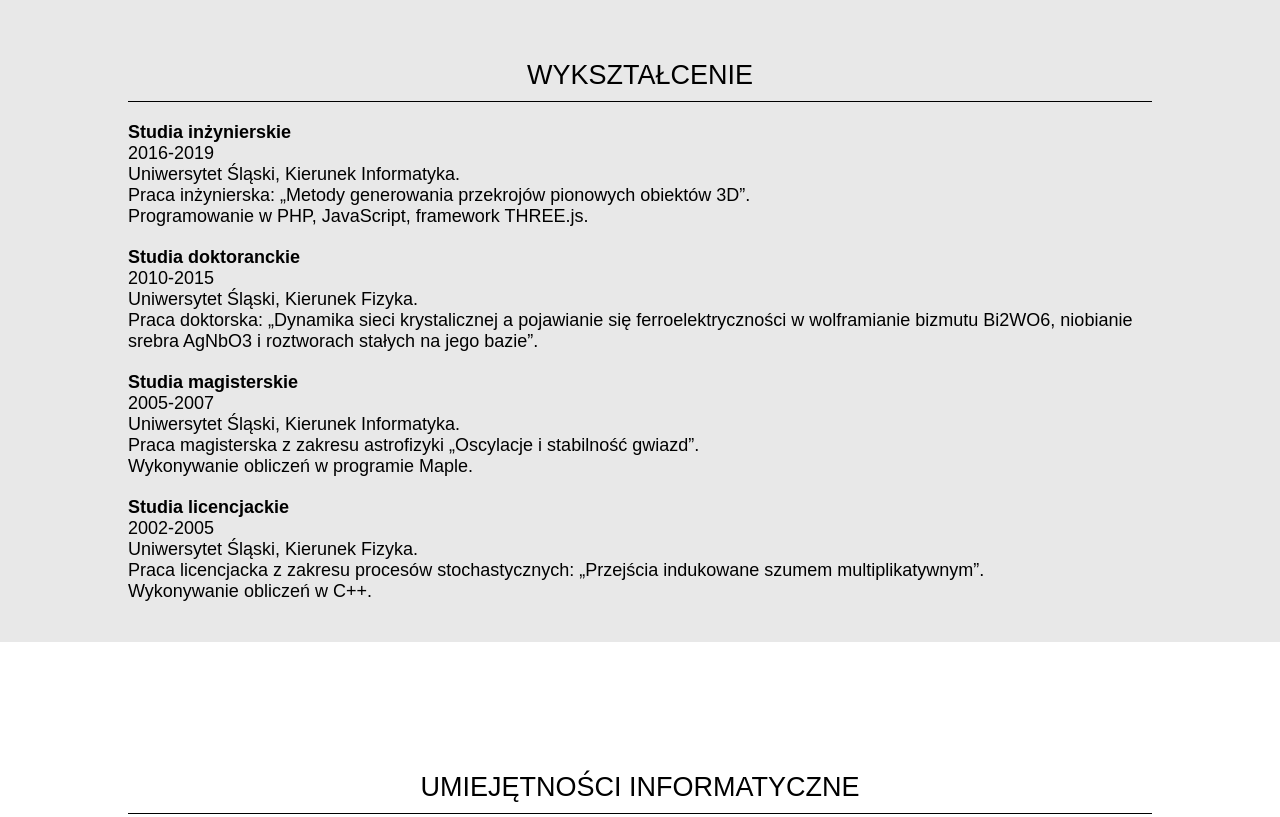
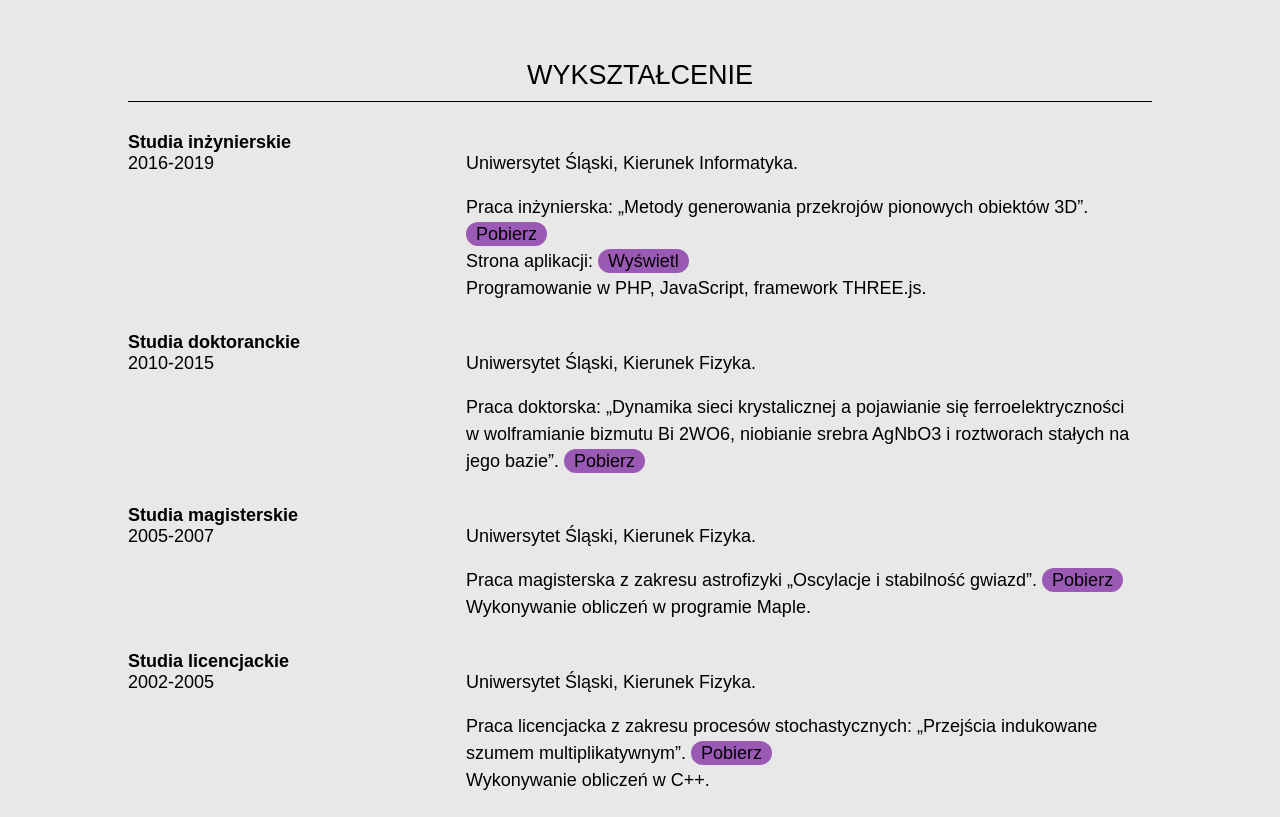
Before and after one commit to AdrianNiewiadomski/stronaWWW, a plain HTML site: page index.html in a window 1280 px wide. Shown: the part 940-1757 px from the top of the page. Drawn offline with Linux system fonts and the light colour scheme.

Commit message:
Poprawiono widok sekcji wykształcenie. Wprowadzono kolumny. Dodano linki do plików potwierdzających wykształcenie. Dodano komentarze ułatwiające poruszanie się w dokumencie html. Dodano plik .gitignore.

```diff
--- a/css/style.css
+++ b/css/style.css
@@ -1,6 +1,7 @@
 /*
     ametyst: #9b59b6;
     midnightblue: #2c3e50;
+    carrot:    #e67e22;
  */
 
 *{
@@ -101,7 +102,8 @@ section h1{
     text-align: center;
 }
 article{
-    margin-top: 20px;
+    margin-top: 30px;
+    margin-bottom: 30px;
 }
 article h2{
     font-size: 100%;
@@ -132,3 +134,31 @@ span.bold{
 .margin{
     height: 90px;
 }
+
+article .col_1_of_3 {
+    float: left;
+    width: 33%;
+}
+article .col_2_of_3 {
+    float: left;
+    width: 66%;
+}
+article .col_2_of_3 h3{
+    font-weight: normal;
+    margin-bottom: 20px;
+}
+article .col_2_of_3 p{
+    line-height: 150%;
+}
+article .col_2_of_3 a {
+    text-decoration: none;
+    background-color: #9b59b6;
+    color: #000;
+    padding: 2px 10px;
+    border-radius: 20px;
+    transition: background-color 0.5s, color 0.5s;
+}
+article .col_2_of_3 a:hover{
+    background-color: #e67e22;
+    color: #fff;
+}
--- a/index.html
+++ b/index.html
@@ -10,6 +10,7 @@
         <script src="https://kit.fontawesome.com/64f7cfc6e1.js" crossorigin="anonymous"></script>
     </head>
     <body>
+        <!-- menu -->
         <div id="home"></div>
         <header class="sticky">
             <div class="logo">
@@ -36,7 +37,9 @@
                 </ul>
             </nav>
         </header>
+        <!-- koniec menu -->
 
+        <!-- sekcja home-->
         <section class="home">
             <div class="container">
                 <div class="zdjeciePortretowe">
@@ -57,42 +60,71 @@
 
             </div>
         </section>
+        <!-- koniec sekcji home-->
 
+        <!-- sekcja wykszatalcenie-->
         <section class='grey'>
             <div id="wyksztalcenie" class="margin"></div>
             <div class="container">
                 <h1>wykształcenie</h1>
                 <article>
                     <h2>Studia inżynierskie</h2>
-                    <p>2016-2019</p>
-                    <p>Uniwersytet Śląski, Kierunek Informatyka.</p>
-                    <p>Praca inżynierska: „Metody generowania przekrojów pionowych obiektów 3D”.</p>
-                    <p>Programowanie w PHP, JavaScript, framework THREE.js.</p>
+                    <div class="col_1_of_3">2016-2019</div>
+                    <div class="col_2_of_3">
+                        <h3>Uniwersytet Śląski, Kierunek Informatyka.</h3>
+                        <p>Praca inżynierska: „Metody generowania przekrojów pionowych obiektów 3D”.
+                            <a href="download/przekroje.pdf" target="_blank">Pobierz</a>
+                        </p>
+                        <p>Strona aplikacji:
+                            <a href="http://155.158.112.56/~PracaInzAN/" target="_blank">Wyświetl</a>
+                        </p>
+                        <p>Programowanie w PHP, JavaScript, framework THREE.js.</p>
+                    </div>
+                    <div class="clear"></div>
                 </article>
                 <article>
                     <h2>Studia doktoranckie</h2>
-                    <p>2010-2015</p>
-                    <p>Uniwersytet Śląski, Kierunek Fizyka.</p>
-                    <p>Praca doktorska: „Dynamika sieci krystalicznej a pojawianie się ferroelektryczności w	wolframianie bizmutu Bi<span class="sub">2</span>WO<span class="sub">6</span>, niobianie srebra AgNbO<span class="sub">3</span> i&nbsp;roztworach stałych na jego bazie”.</p>
+                    <div class="col_1_of_3">2010-2015</div>
+                    <div class="col_2_of_3">
+                        <h3>Uniwersytet Śląski, Kierunek Fizyka.</h3>
+                        <p>Praca doktorska: „Dynamika sieci krystalicznej a pojawianie się ferroelektryczności w	wolframianie bizmutu Bi
+                            <span class="sub">2</span>WO<span class="sub">6</span>, niobianie srebra AgNbO<span class="sub">3</span> i&nbsp;roztworach stałych na jego bazie”.
+                            <a href="http://www.sbc.org.pl/Content/222258/doktorat3687.pdf" target="_blank">Pobierz</a>
+                        </p>
+
+                    </div>
+                    <div class="clear"></div>
                 </article>
                 <article>
                     <h2>Studia magisterskie</h2>
-                    <p>2005-2007</p>
-                    <p>Uniwersytet Śląski, Kierunek Informatyka.</p>
-                    <p>Praca magisterska z zakresu astrofizyki „Oscylacje i stabilność gwiazd”.</p>
-                    <p>Wykonywanie obliczeń w programie Maple.</p>
+                    <div class="col_1_of_3">2005-2007</div>
+                    <div class="col_2_of_3">
+                        <h3>Uniwersytet Śląski, Kierunek Fizyka.</h3>
+                        <p>Praca magisterska z zakresu astrofizyki „Oscylacje i stabilność gwiazd”.
+                            <a href="download/gwiazdy.pdf" target="_blank">Pobierz</a>
+                        </p>
+                        <p>Wykonywanie obliczeń w programie Maple.</p>
+                    </div>
+                    <div class="clear"></div>
                 </article>
                 <article>
                     <h2>Studia licencjackie</h2>
-                    <p>2002-2005</p>
-                    <p>Uniwersytet Śląski, Kierunek Fizyka.</p>
-                    <p>Praca licencjacka z zakresu procesów stochastycznych:
-                    „Przejścia indukowane szumem multiplikatywnym”.</p>
-                    <p>Wykonywanie obliczeń w C++.</p>
+                    <div class="col_1_of_3">2002-2005</div>
+                    <div class="col_2_of_3">
+                        <h3>Uniwersytet Śląski, Kierunek Fizyka.</h3>
+                        <p>Praca licencjacka z zakresu procesów stochastycznych:
+                        „Przejścia indukowane szumem multiplikatywnym”.
+                            <a href="download/szum.pdf" target="_blank">Pobierz</a>
+                        </p>
+                        <p>Wykonywanie obliczeń w C++.</p>
+                    </div>
+                    <div class="clear"></div>
                 </article>
             </div>
         </section>
+        <!-- koniec sekcji wykszatalcenie-->
 
+        <!-- sekcja umiejetnosci-->
         <section>
             <div id="umiejetnosci" class="margin"></div>
             <div class="container">
@@ -145,7 +177,9 @@
                 </article>
             </div>
         </section>
+        <!-- koniec sekcji umiejetnosci-->
 
+        <!-- sekcja doswiadczenie-->
         <section  class='grey'>
             <div id="doswiadczenie" class="margin"></div>
             <div class="container">
@@ -220,7 +254,9 @@
                 </article>
             </div>
         </section>
+        <!-- koniec sekcji doswiadczenie-->
 
+        <!-- sekcja jezyk-->
         <section>
             <div id="jezyk" class="margin"></div>
             <div class="container">
@@ -231,7 +267,9 @@
                 </article>
             </div>
         </section>
+        <!-- koniec sekcji jezyk-->
 
+        <!-- sekcja zainteresowania-->
         <section class='grey'>
             <div id="zainteresowania" class="margin"></div>
             <div class="container">
@@ -243,6 +281,6 @@
                 </article>
             </div>
         </section>
-
+        <!-- koniec sekcji zainteresowania-->
     </body>
 </html>
```
Also changed, not shown: 1 other file.
